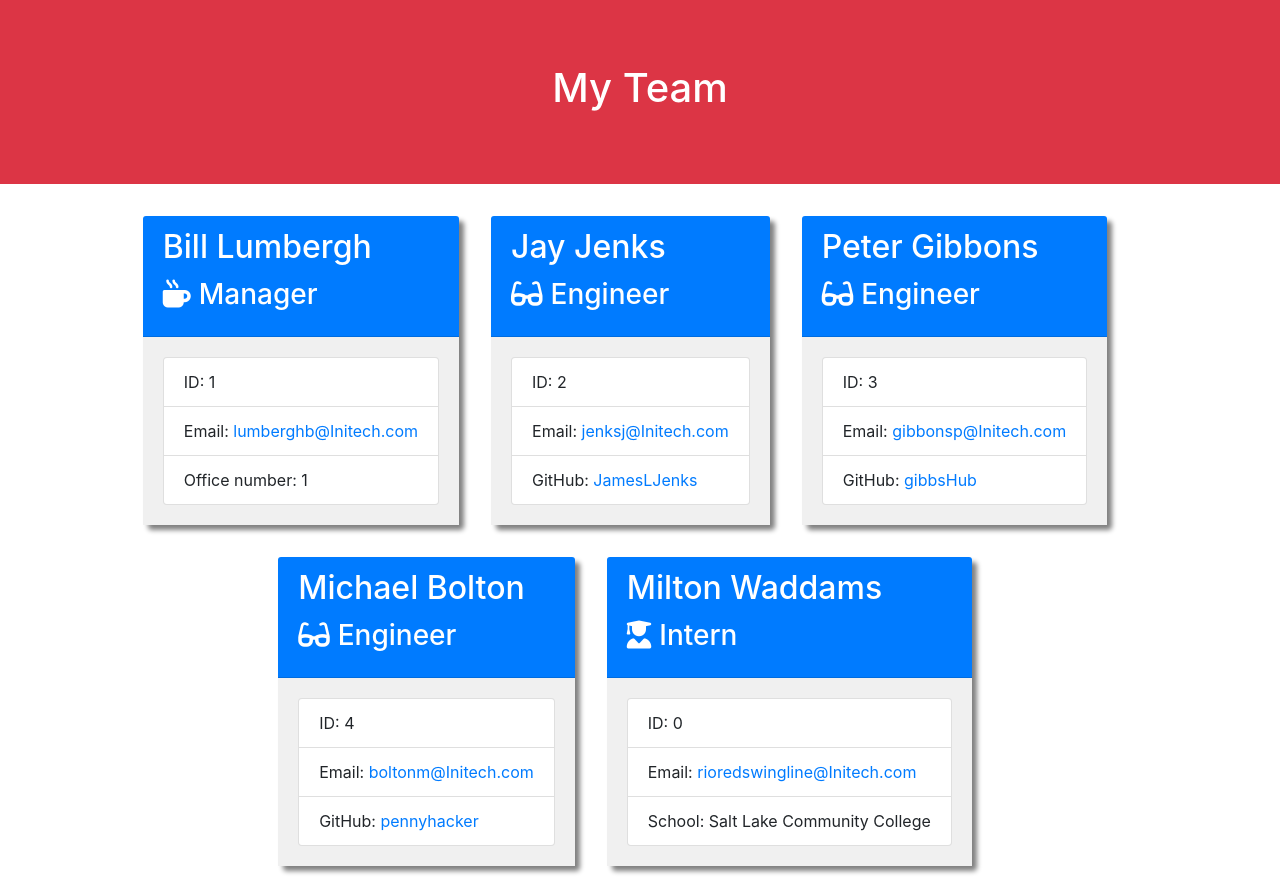
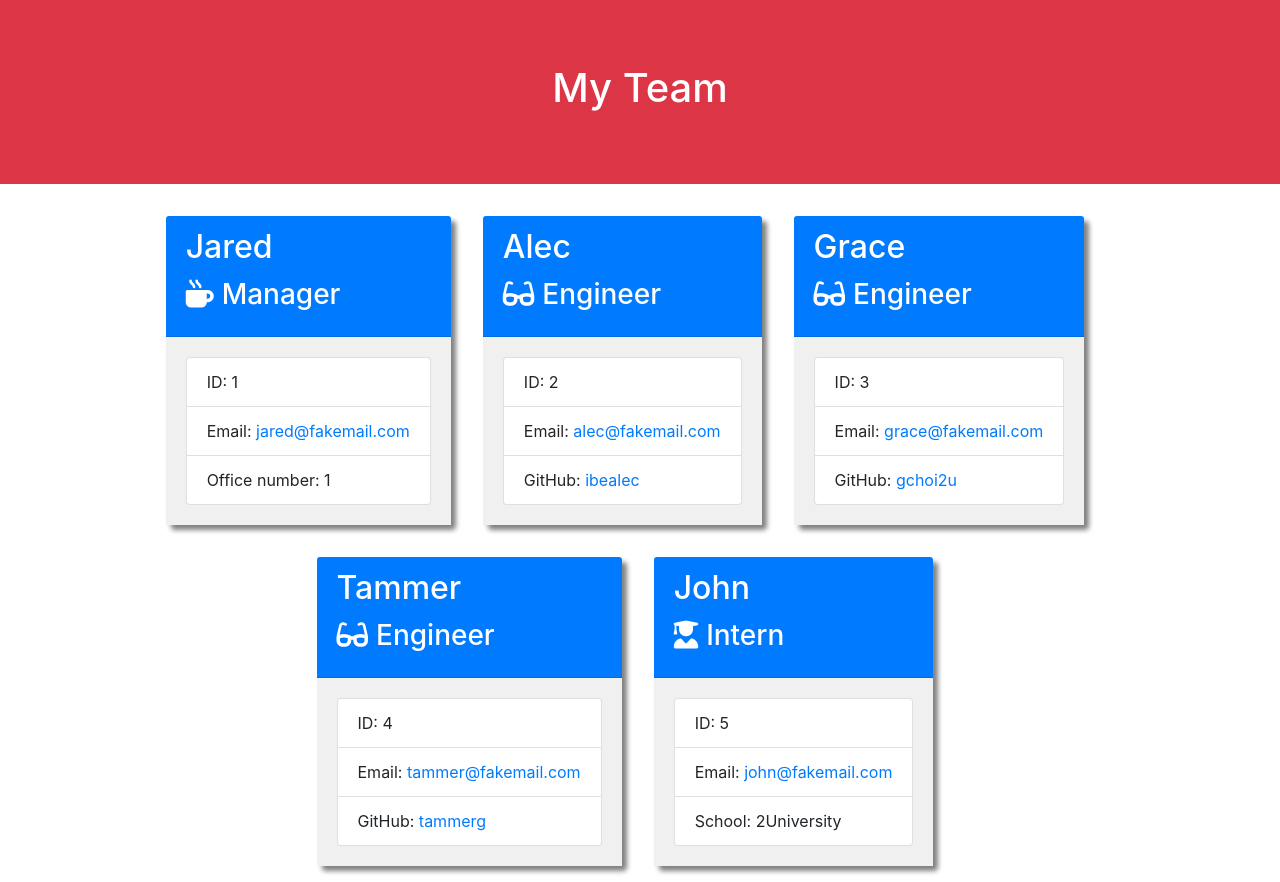
Before and after one commit to tpratt57/team-profile-generator, a website: page dir/index.html in a window 1280 px wide. Drawn offline with nearby package versions, Linux system fonts and the light colour scheme.

Commit message:
final refactor

```diff
--- a/dir/index.html
+++ b/dir/index.html
@@ -26,13 +26,13 @@
 
 <div class="card employee-card">
     <div class="card-header bg-primary text-white">
-        <h2 class="card-title">Bill Lumbergh</h2>
+        <h2 class="card-title">Jared</h2>
         <h3 class="card-title"><i class="fas fa-mug-hot mr-2"></i>Manager</h3>
     </div>
     <div class="card-body">
         <ul class="list-group">
             <li class="list-group-item">ID: 1</li>
-            <li class="list-group-item">Email: <a href="mailto:lumberghb@Initech.com">lumberghb@Initech.com</a></li>
+            <li class="list-group-item">Email: <a href="jared@fakemail.com">jared@fakemail.com</a></li>
             <li class="list-group-item">Office number: 1</li>
         </ul>
     </div>
@@ -40,56 +40,56 @@
 
 <div class="card employee-card">
     <div class="card-header bg-primary text-white">
-        <h2 class="card-title">Jay Jenks</h2>
+        <h2 class="card-title">Alec</h2>
         <h3 class="card-title"><i class="fas fa-glasses mr-2"></i>Engineer</h3>
     </div>
     <div class="card-body">
         <ul class="list-group">
             <li class="list-group-item">ID: 2</li>
-            <li class="list-group-item">Email: <a href="mailto:jenksj@Initech.com">jenksj@Initech.com</a></li>
-            <li class="list-group-item">GitHub: <a href="https://github.com/JamesLJenks" target="_blank" rel="noopener noreferrer">JamesLJenks</a></li>
+            <li class="list-group-item">Email: <a href="alec@fakemail.com">alec@fakemail.com</a></li>
+            <li class="list-group-item">GitHub: <a href="https://github.com/ibealec" target="_blank" rel="noopener noreferrer">ibealec</a></li>
         </ul>
     </div>
 </div>
 
 <div class="card employee-card">
     <div class="card-header bg-primary text-white">
-        <h2 class="card-title">Peter Gibbons</h2>
+        <h2 class="card-title">Grace</h2>
         <h3 class="card-title"><i class="fas fa-glasses mr-2"></i>Engineer</h3>
     </div>
     <div class="card-body">
         <ul class="list-group">
             <li class="list-group-item">ID: 3</li>
-            <li class="list-group-item">Email: <a href="mailto:gibbonsp@Initech.com">gibbonsp@Initech.com</a></li>
-            <li class="list-group-item">GitHub: <a href="https://github.com/gibbsHub" target="_blank" rel="noopener noreferrer">gibbsHub</a></li>
+            <li class="list-group-item">Email: <a href="grace@fakemail.com">grace@fakemail.com</a></li>
+            <li class="list-group-item">GitHub: <a href="https://github.com/gchoi2u" target="_blank" rel="noopener noreferrer">gchoi2u</a></li>
         </ul>
     </div>
 </div>
 
 <div class="card employee-card">
     <div class="card-header bg-primary text-white">
-        <h2 class="card-title">Michael Bolton</h2>
+        <h2 class="card-title">Tammer</h2>
         <h3 class="card-title"><i class="fas fa-glasses mr-2"></i>Engineer</h3>
     </div>
     <div class="card-body">
         <ul class="list-group">
             <li class="list-group-item">ID: 4</li>
-            <li class="list-group-item">Email: <a href="mailto:boltonm@Initech.com">boltonm@Initech.com</a></li>
-            <li class="list-group-item">GitHub: <a href="https://github.com/pennyhacker" target="_blank" rel="noopener noreferrer">pennyhacker</a></li>
+            <li class="list-group-item">Email: <a href="tammer@fakemail.com">tammer@fakemail.com</a></li>
+            <li class="list-group-item">GitHub: <a href="https://github.com/tammerg" target="_blank" rel="noopener noreferrer">tammerg</a></li>
         </ul>
     </div>
 </div>
 
 <div class="card employee-card">
     <div class="card-header bg-primary text-white">
-        <h2 class="card-title">Milton Waddams</h2>
+        <h2 class="card-title">John</h2>
         <h3 class="card-title"><i class="fas fa-user-graduate mr-2"></i>Intern</h3>
     </div>
     <div class="card-body">
         <ul class="list-group">
-            <li class="list-group-item">ID: 0</li>
-            <li class="list-group-item">Email: <a href="mailto:rioredswingline@Initech.com">rioredswingline@Initech.com</a></li>
-            <li class="list-group-item">School: Salt Lake Community College</li>
+            <li class="list-group-item">ID: 5</li>
+            <li class="list-group-item">Email: <a href="john@fakemail.com">john@fakemail.com</a></li>
+            <li class="list-group-item">School: 2University</li>
         </ul>
     </div>
 </div>
```
